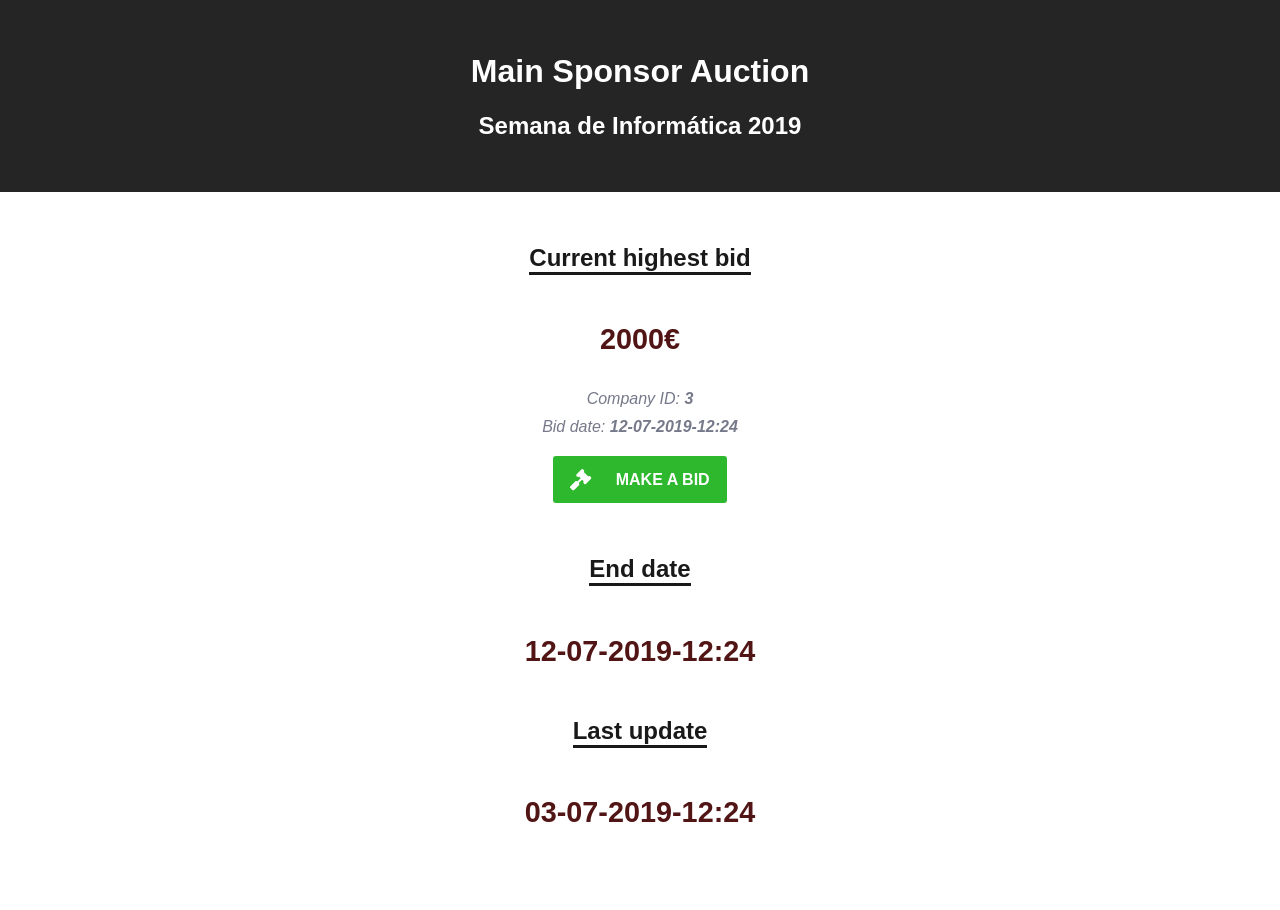
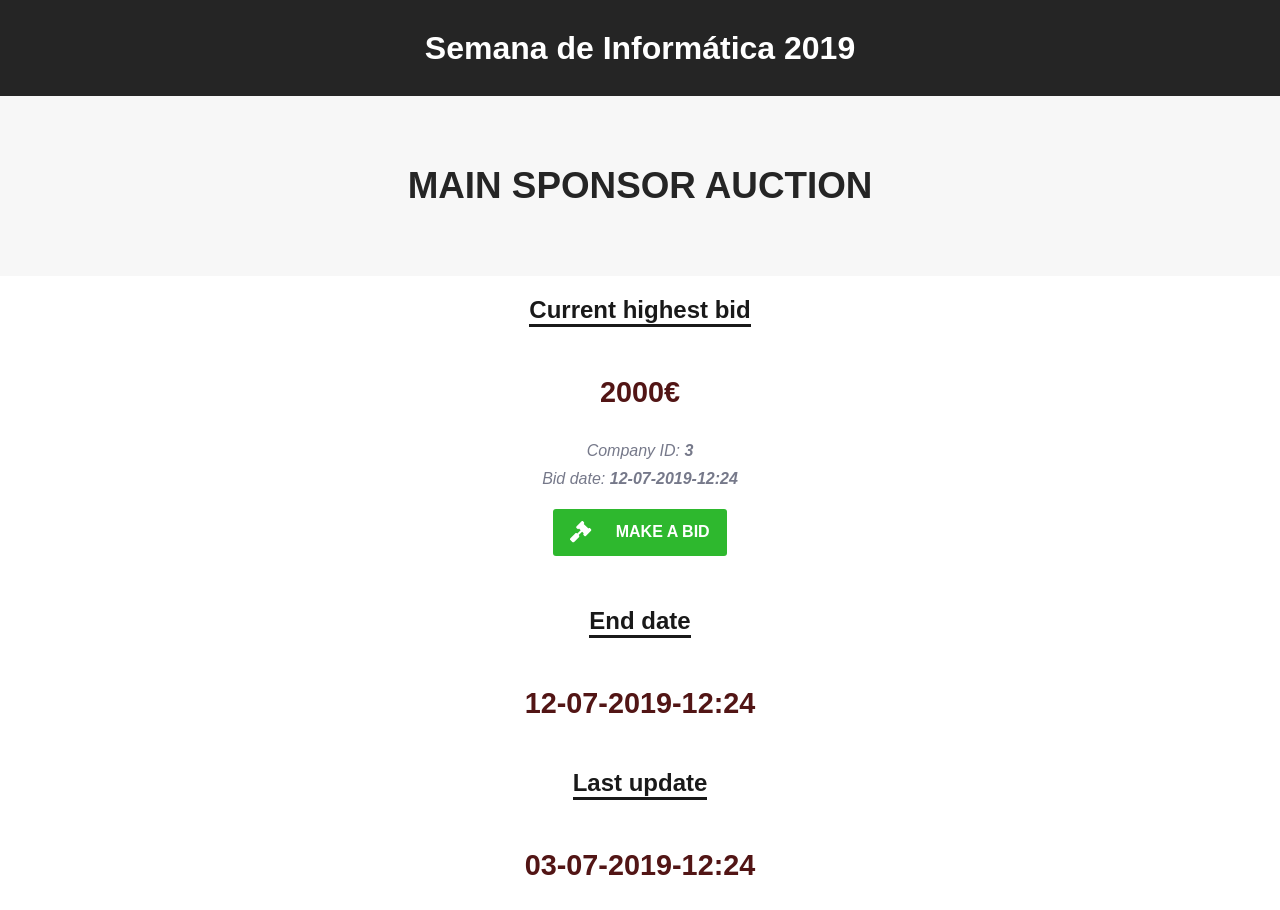
Before and after one commit to semanadeinformatica/auction-website-19, a Gatsby site: page / in a window 1280 px wide. Built offline with nearby package versions, Linux system fonts and the light colour scheme; Gatsby itself is replaced by a stand-in of ours.

Commit message:
Added reactstrap and started redesign

```diff
--- a/package.json
+++ b/package.json
@@ -20,7 +20,8 @@
     "prop-types": "^15.7.2",
     "react": "^16.8.6",
     "react-dom": "^16.8.6",
-    "react-helmet": "^5.2.1"
+    "react-helmet": "^5.2.1",
+    "reactstrap": "^8.0.1"
   },
   "devDependencies": {
     "eslint-config-react-app": "^4.0.1",
--- a/src/components/header.js
+++ b/src/components/header.js
@@ -1,12 +1,21 @@
 import React from "react";
+import { Container, Row, Col } from "reactstrap";
 
 export default () => (
-    <header id="header-wrapper">
-        <h1>
-            Main Sponsor Auction
-        </h1>
-        <h2>
-            Semana de Informática 2019
-        </h2>
-    </header>
+    <Container >
+        <Row id="header-wrapper">
+            <Col>
+                <h2>
+                     Semana de Informática 2019
+                </h2>
+            </Col>
+        </Row>
+        <Row id="title-wrapper">
+            <Col>
+                <h1>
+                    Main Sponsor Auction
+                </h1>
+            </Col>
+        </Row>
+    </Container>
 );
--- a/src/components/layout.css
+++ b/src/components/layout.css
@@ -2,6 +2,8 @@ html {
   font-family: sans-serif;
   -ms-text-size-adjust: 100%;
   -webkit-text-size-adjust: 100%;
+  color: #252525;
+  background-color: rgb(247, 247, 247);
 }
 body {
   margin: 0;
@@ -15,23 +17,28 @@ a {
 
 #header-wrapper {
 	background-color: #252525;
-	color: white;
-	padding: 2em;
+  color: white;
+  padding: 0.2em;
 }
 
-#header-wrapper > h1 {
-	text-align: center;
+#header-wrapper h2 {
+  text-align: center;
+  font-size: 2em;
 }
 
-#header-wrapper > h2 {
-	text-align: center;
+#title-wrapper h1 {
+  text-align: center;
+  font-size: 2.3em;
+  text-transform: uppercase;
+  padding: 1.2em;
 }
 
 #content {
-  padding: 2em;
+  padding: 0 2em;
   display: flex;
   flex-direction: column;
   align-items: center;
+  background-color: white;
 }
 
 section > h2.title {
```
Also changed, not shown: 1 other file.
